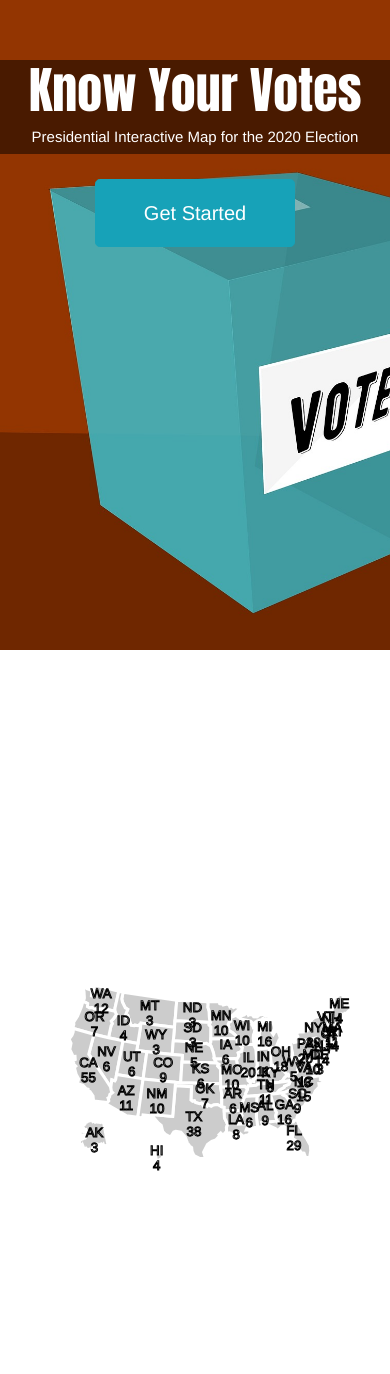
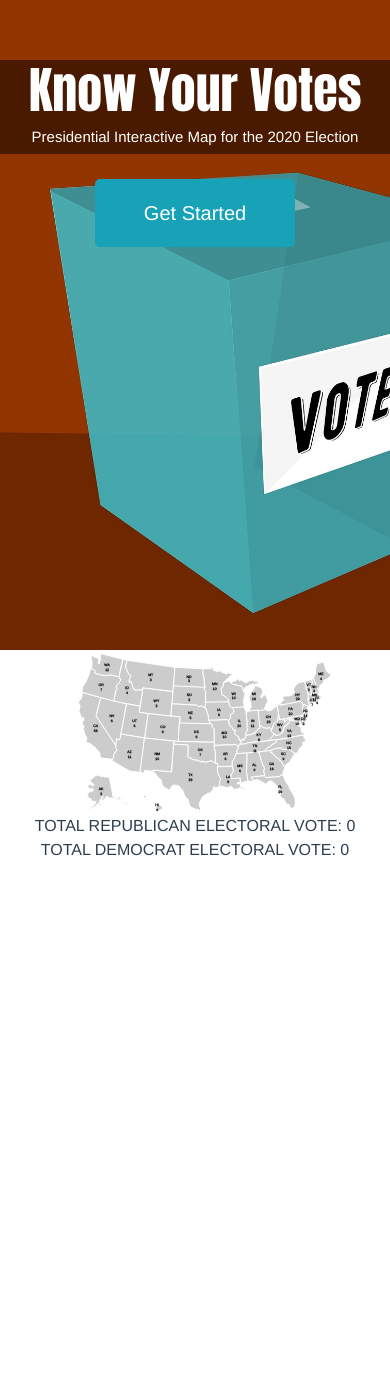
Before and after one commit to phucmp/KnowYourVotes, a Vue app in the folder know-your-votes/: page / in a window 390 px wide. Shown: the part 194-1568 px from the top of the page. Built offline with nearby package versions, Linux system fonts and the light colour scheme.

Commit message:
make svg map responsive

```diff
--- a/know-your-votes/src/components/MapDisplay.vue
+++ b/know-your-votes/src/components/MapDisplay.vue
@@ -1,6 +1,6 @@
 <template>
   <div class="vh-100 container-fluid">
-    <svg class="svg-map"></svg>
+    <svg class="map"></svg>
     <div class="">
       TOTAL REPUBLICAN ELECTORAL VOTE: {{totalVotes.rep}}
       TOTAL DEMOCRAT ELECTORAL VOTE: {{totalVotes.dem}}
@@ -29,8 +29,10 @@ export default {
       var vm = this;
       var width = this.$el.offsetWidth;
       var height = this.$el.offsetHeight;
-      var svg = d3.select('.svg-map')
-      var projection = d3.geoAlbersUsa().translate([width / 2, height / 2]).scale(width);
+      console.log(width);
+      console.log(height);
+      var svg = d3.select('.map').attr('viewBox', "-100 0 1100 500")
+      var projection = d3.geoAlbersUsa();
       var path = d3.geoPath().projection(projection);
 
       d3.json("us.json").then(function(response) {
@@ -89,9 +91,13 @@ export default {
 </script>
 
 <style>
-.svg-map {
-  height: 100%;
+.map {
   width: 100%;
+  height: auto;
+  stroke: #fff;
+  stroke-width: 1;
+  stroke-linecap: round;
+  stroke-linejoin: round;
 }
 .state {
   fill: #ccc;
@@ -113,7 +119,7 @@ export default {
   text-anchor: middle;
   stroke: black;
   fill: none;
-  font-size: 10pt;
+  font-size: 8pt;
 }
 
 @media only screen and (max-width: 1015px) {
```
